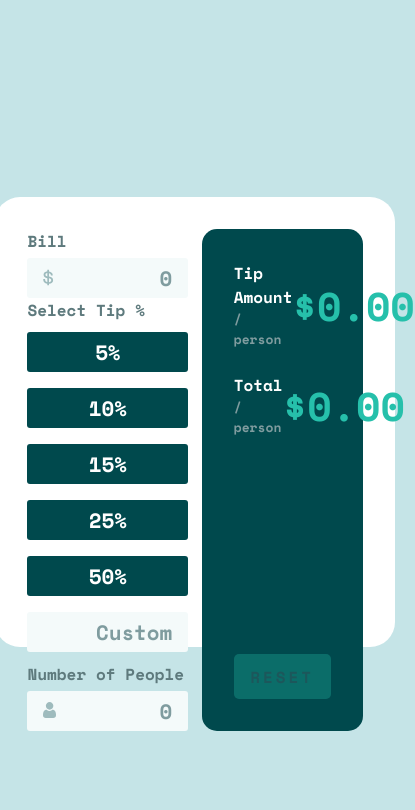
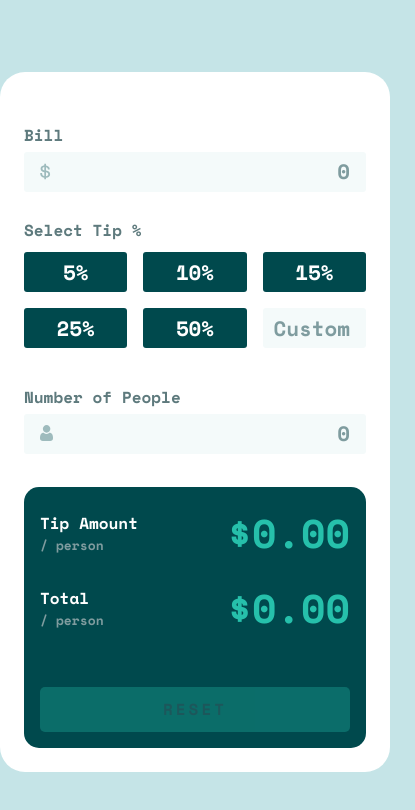
Before and after one commit to justinnvera/Tip-Calculator-App, a plain HTML site: page index.html in a window 390 px wide. Shown: the whole page, 415 px wide, since content can reach past the window. Drawn offline with nearby package versions, Linux system fonts and the light colour scheme.

Commit message:
Update main.css

```diff
--- a/main.css
+++ b/main.css
@@ -219,3 +219,76 @@ label {
     color: #fd1a1a;
     display: none;
 }
+/* ! Responsive Sizes */
+/* Tablet */
+@media screen and (max-width: 769px) {
+    /* ? Outer Container */
+    #outer-container {
+        width: 700px;
+        height: 450px;
+    }
+}
+/* Mobile L */
+@media screen and (max-width: 426px) {
+    /* ? Outer Container */
+    #outer-container {
+        width: 400px;
+        height: 700px;
+        margin: 3rem 0;
+    }
+    /* ? Inner Container */
+    #inner-container {
+        grid-template-columns: 1fr;
+        grid-template-rows: 59% 1% 40%;
+        grid-template-areas:
+        "tip-screen-outer"
+        "space"
+        "display";
+        padding: 1.5rem;
+    }
+    /* ? Display Inner */
+    #display-inner {
+        padding: 1rem;
+    }
+    #tip-details {
+        gap: 1rem;
+    }
+    #resetBTN {
+        height: 45px;
+        background-color: var(--strong-cyan);
+        opacity: 0.3;
+        font-family: "Space Mono", sans-serif;
+        text-transform: uppercase;
+        letter-spacing: 3px;
+        font-size: 1rem;
+        color: var(--dark-grayish-cyan);
+        border-radius: 5px;
+        transition: all ease-in-out 0.1s;
+    }
+}
+/* Mobile M */
+@media screen and (max-width: 376px) {
+    /* ? Outer Container */
+    #outer-container {
+        width: 400px;
+        height: 700px;
+        margin: 2rem 1rem;
+    }
+    /* ? Totals */
+    .grand-total {
+        font-size: 2rem;
+    }
+}
+/* Mobile S */
+@media screen and (max-width: 321px) {
+    /* ? Outer Container */
+    #outer-container {
+        width: 400px;
+        height: 700px;
+        margin: 0.5rem;
+    }
+    /* ? Grand Totals */
+    .grand-total {
+        font-size: 1.5rem;
+    }
+}
```
